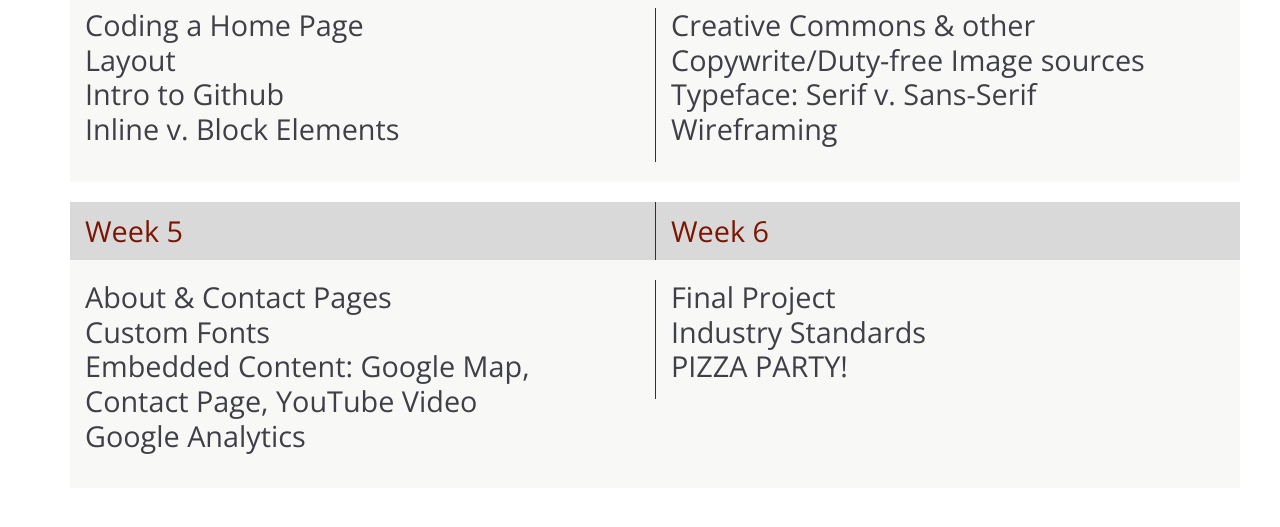
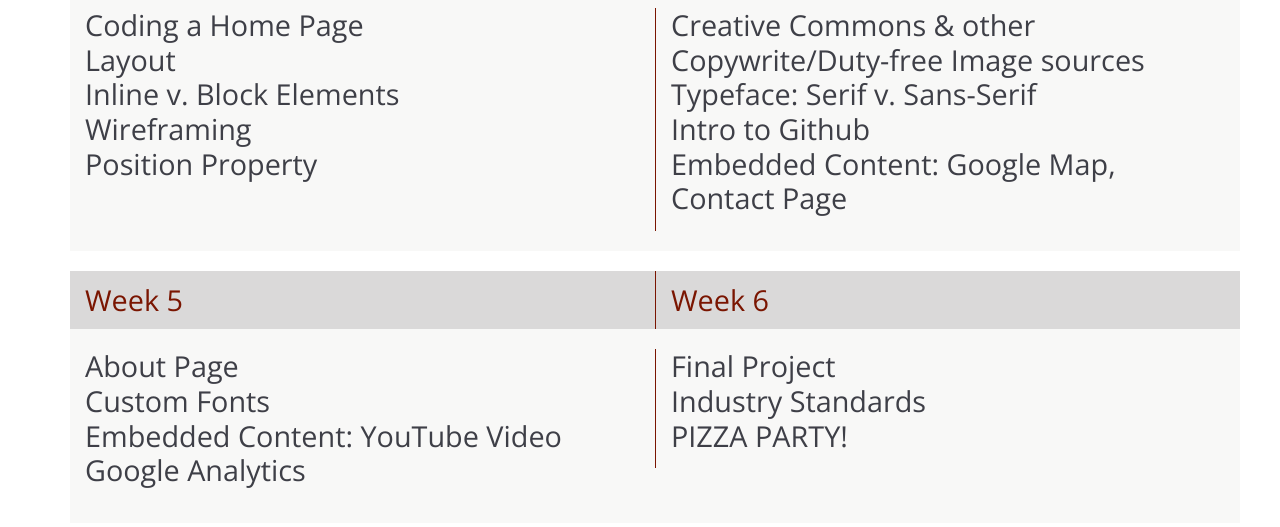
Before and after one commit to pratimasakinala/introwebdesign.github.io, a plain HTML site: page index.html in a window 1280 px wide. Shown: the part 695-1222 px from the top of the page. Drawn offline with nearby package versions, Linux system fonts and the light colour scheme.

Commit message:
restructure content

```diff
--- a/index.html
+++ b/index.html
@@ -129,8 +129,9 @@
 		        <ul>
 		          <li>Coding a Home Page</li>
 		          <li>Layout</li>
-		          <li>Intro to Github</li>
 		          <li>Inline v. Block Elements</li>
+							<li>Wireframing</li>
+							<li>Position Property</li>
 		  			</ul>
 	        </div>
 	  	  </div>
@@ -139,7 +140,8 @@
 	          <ul>
 	            <li>Creative Commons &amp; other Copywrite/Duty-free Image sources</li>
 	            <li>Typeface: Serif v. Sans-Serif</li>
-							<li>Wireframing</li>
+							<li>Intro to Github</li>
+							<li>Embedded Content: Google Map, Contact Page</li>
 	          </ul>
 	        </div>
 	      </div>
@@ -158,9 +160,9 @@
 	        <div class="col-md-6 concepts">
 						<div class="point">
 	            <ul>
-								<li>About &amp; Contact Pages</li>
+								<li>About Page</li>
 								<li>Custom Fonts</li>
-								<li>Embedded Content: Google Map, Contact Page, YouTube Video</li>
+								<li>Embedded Content: YouTube Video</li>
 								<li>Google Analytics</li>
 	  					</ul>
 	          </div>
```
Also changed, not shown: eight.html (+1 -0 lines), seven.html (+1 -1 lines), six.html (+3 -5 lines).
